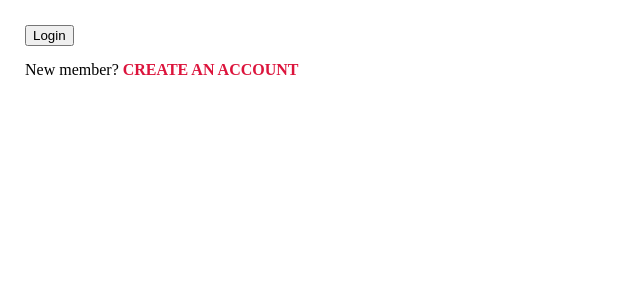
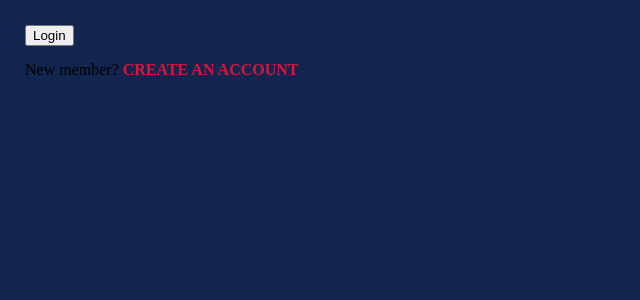
Before and after one commit to jagmeet18/insights-client, a React (Create React App) app: page /login in a window 1280 px wide. Shown: the top 300 px of the page, without its empty margins (0-640 px from the left). Built offline with nearby package versions, Linux system fonts and the light colour scheme; a web font is replaced by a local one.

Commit message:
Implemented routing functionality, added styling

```diff
--- a/src/AppBar/appbar.module.css
+++ b/src/AppBar/appbar.module.css
@@ -1,5 +1,14 @@
+:root {
+    --page: #152852;
+    --icons: #FC9C54;
+    --buttons: #4B3D60;
+    --bars: #08183A;
+    --cards: #172b57;
+    --forms: #172b57;
+}
+
 .navbar {
-    background-color: teal;
+    background-color: var(--bars);
     display: flex;
     /* justify-self: flex-start; */
     height: 100%;
--- a/src/NavBar/bar.js
+++ b/src/NavBar/bar.js
@@ -2,8 +2,10 @@ import React from "react";
 import { NavBarItems } from "./items";
 import styles from "./navbar.module.css";
 import { FontAwesomeIcon } from "@fortawesome/react-fontawesome";
+import { Link, withRouter } from "react-router-dom";
+import PropTypes from "prop-types";
 
-export default class NavBar extends React.Component {
+class NavBar extends React.Component {
   constructor() {
     super();
     this.state = {
@@ -17,10 +19,10 @@ export default class NavBar extends React.Component {
         showText: false,
       },
     };
-
   }
 
   render() {
+    const { history, location } = this.props
     return (
       <nav className={styles.sidebar}>
         <ul className={styles["sidebar-items"]}>
@@ -47,20 +49,18 @@ export default class NavBar extends React.Component {
             };
             return (
               <li key={index}>
-                <a
+                <Link
+                  to={`${this.props.match.path}${item.url}`}
                   className={styles[item.cName]}
-                  href={item.url}
                   onMouseEnter={hoverHandler}
                   onMouseLeave={outHandler}
                 >
                   <FontAwesomeIcon icon={item.fontClass} size="2x" />
                   {
-                    // this.state.showText && (
                     this.state[item.title].showText &&
                     (<p className={styles["display-title"]}>{item.title}</p>)
-                    // )
                   }
-                </a>
+                </Link>
               </li>
             );
           })}
@@ -69,3 +69,5 @@ export default class NavBar extends React.Component {
     );
   }
 }
+
+export default withRouter(NavBar)
--- a/src/NavBar/items.js
+++ b/src/NavBar/items.js
@@ -7,19 +7,19 @@ import {
 export const NavBarItems = [
   {
     title: "communities",
-    url: "#", //route to communities page
+    url: '/communities',
     cName: "side-links-communities",
     fontClass: faUsers,
   },
   {
     title: "rooms",
-    url: "#", //route to virtualspace page
+    url: '/rooms',
     cName: "side-links-virtual-space",
     fontClass: faBookmark,
   },
   {
     title: "profile",
-    url: "#", //route to profile page
+    url: '/profile',
     cName: "side-links-profile-page",
     fontClass: faUserCircle,
   },
--- a/src/NavBar/navbar.module.css
+++ b/src/NavBar/navbar.module.css
@@ -1,6 +1,14 @@
+:root {
+    --page: #152852;
+    --icons: #FC9C54;
+    --buttons: #4B3D60;
+    --bars: #08183A;
+    --cards: #172b57;
+    --forms: #172b57;
+}
 
 .sidebar {
-    background-color: teal;
+    background-color: var(--bars);
     /* height: 100vh; */
     width: 100%;
     /* position: sticky;  */
@@ -21,7 +29,7 @@
     bottom: 25px;
     left: 0;
     padding: 0;
-    font-size: 18px;
+    font-size: 14px;
     display: flex;
     flex-direction: column;
     align-items: center;
@@ -36,7 +44,7 @@ ul {
 
 .sidebar-items a {
     text-decoration: none;
-    color: darkslategrey;
+    color: var(--icons);
 }
 
 .display-title {
@@ -46,6 +54,6 @@ ul {
 
 .side-links-profile-page {
     display: inline-block;
-    font-size: 30px;
+    font-size: 18px;
     margin-top: 5x;
 }
--- a/src/Profile/catalogue.picker.module.css
+++ b/src/Profile/catalogue.picker.module.css
@@ -3,7 +3,7 @@
     justify-content: center;
     gap: 1vw;
     /* border-top: 2px solid crimson; */
-    padding-top: 10px;
+    padding-top: 20px;
     padding-bottom: 10px;
     margin-inline: 15px;
 }
@@ -13,11 +13,13 @@
     padding: 10px;
     padding-inline: 20px;
     border-radius: 100px;
-    font-size: 20px;
-    color: crimson;
-    font-weight: 400;
+    font-size: 17px;
+    color: #FFE373;
+    font-weight: 250;
     cursor: pointer;
     transition: 1.5s;
+    background-color: transparent;
+    border: none;
 }
 
 /* .collab-comm:hover{
--- a/src/Profile/collab.catalogue.module.css
+++ b/src/Profile/collab.catalogue.module.css
@@ -1,3 +1,12 @@
+:root {
+    --page: #152852;
+    --icons: #FC9C54;
+    --buttons: #4B3D60;
+    --bars: #08183A;
+    --cards: #203666;
+    --forms: #172b57;
+}
+
 .all-collabs{
     margin-top: 2rem;
     top: 100px;
@@ -5,6 +14,7 @@
     grid-template-columns: repeat(auto-fit, minmax(12rem, 14rem));
     gap: 7rem;
     justify-content: center;
+    padding-right: 90px;
 }
 
 .card-container{
@@ -14,6 +24,7 @@
     transition: 0.3s;
     animation: ease-in;
     border-radius: 4%;
+    background-color: var(--cards);
 }
 
 .card-container:hover{
--- a/src/Profile/page.js
+++ b/src/Profile/page.js
@@ -18,7 +18,7 @@ const Profile = () => {
                         display:"flex",
                         justifyContent:"center",
                         // margin:"40px 0px",
-                        borderBottom: "1px solid grey",
+                        borderBottom: "3px solid #08183A",
                         padding: "2%",
                         gap:"4rem"
                         // border: "2px solid red"
@@ -41,7 +41,8 @@ const Profile = () => {
                     <div style={{
                             // border: "2px solid red",
                             textAlign:"left",
-                            margin: "10px"
+                            margin: "10px",
+                            color: "white",
                         }}>
                             {/** Just the username */}
                         <h2>{User.username}</h2>
--- a/src/App.js
+++ b/src/app.js
@@ -18,15 +18,14 @@ import ShowChat from "./Chat/showchat"
 export default function App({ match }) {
   	//   const [userId] = useState("qlQpFvVmJoV0LDGV5Zjr");
   	//   const [activeRoom, setActiveRoom] = useState(null);
-
 	return (
 
 		<div className={styles.app}>
 			<NavBar />
 			<UserProvider>
 				<div className={styles.page}>
-					<Route path={`${match.path}/`}>
-						<Redirect to={`${match.path}/profile`} />
+					<Route exact path={`${match.path}/`}>
+						<Redirect to={`${match.path}/rooms`} />
 					</Route>
 					<Route path={`${match.path}/profile`}>
 						<Profile />
--- a/src/app.module.css
+++ b/src/app.module.css
@@ -1,3 +1,11 @@
+:root {
+    --page: #12254f;
+    --icons: #FC9C54;
+    --buttons: #4B3D60;
+    --bars: #08183A;
+    --cards: #172b57;
+    --forms: #172b57;
+}
 
 .app {
     margin: 0px;
--- a/src/index.css
+++ b/src/index.css
@@ -1,4 +1,5 @@
 html, body {
   height: 100%;
   margin: 0px;
+  background-color: #12254f;
 }
```
Also changed, not shown: 1 other file (tests, documents, lock files or other folders).
